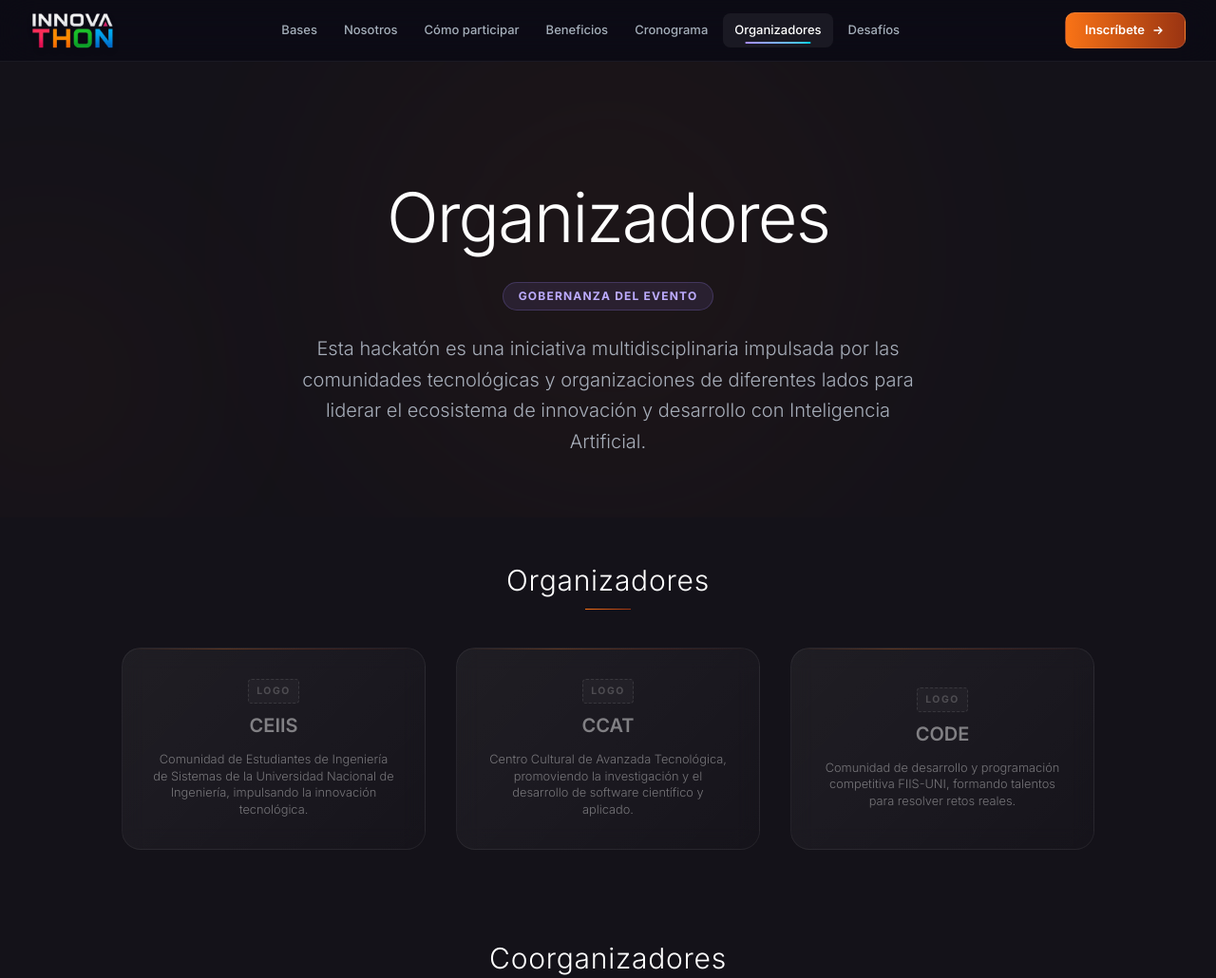
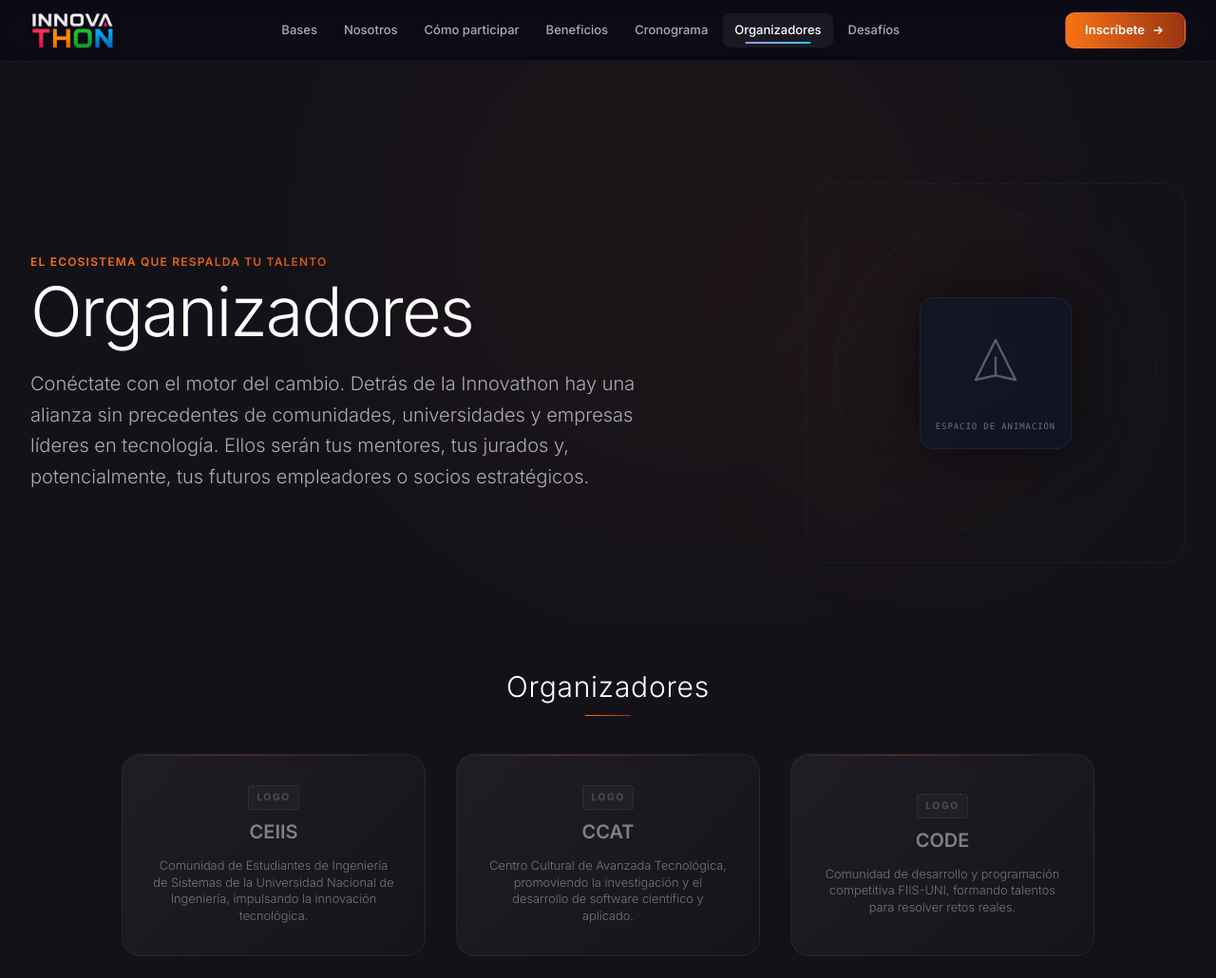
Before and after one commit to jeannrf/Innovathon-2026, an Astro site: page /organizadores in a window 1280 px wide. Shown: the top 1030 px of the page at 95% size. Built offline with nearby package versions, Linux system fonts and the light colour scheme; Astro itself is replaced by a stand-in of ours; animation ran at ten frames a second.

Commit message:
feat(organizadores): rediseñar sección hero a dos columnas y actualizar descripción

```diff
--- a/src/pages/organizadores.astro
+++ b/src/pages/organizadores.astro
@@ -77,26 +77,60 @@
 
 <Layout title="Organizadores">
   <!-- HERO -->
-  <section class="relative pt-32 pb-16 overflow-hidden min-h-[50vh] flex items-center">
+  <section class="relative pt-32 pb-16 overflow-hidden min-h-[60vh] flex items-center">
     <!-- Ambient Glows (matching index.astro aesthetic) -->
-    <div class="absolute left-1/2 -top-[20%] -translate-x-1/2 w-[600px] h-[600px] rounded-full bg-[var(--theme-color-glow)] blur-[130px] pointer-events-none opacity-25 z-0"></div>
-    <div class="absolute -left-[10%] top-1/3 w-[350px] h-[350px] rounded-full bg-[var(--theme-color-glow)] blur-[100px] pointer-events-none opacity-20 z-0"></div>
+    <div class="absolute left-1/3 -top-[20%] w-[600px] h-[600px] rounded-full bg-[var(--theme-color-glow)] blur-[130px] pointer-events-none opacity-25 z-0"></div>
+    <div class="absolute right-[10%] top-1/4 w-[350px] h-[350px] rounded-full bg-[var(--theme-color-glow)] blur-[100px] pointer-events-none opacity-20 z-0"></div>
 
-    <div class="container-custom relative z-10 text-center">
-      <h1
-        class="text-5xl md:text-7xl font-extralight tracking-tight mb-8 text-white reveal"
-        style="font-family: var(--font-display);"
-      >
-        Organizadores
-      </h1>
+    <div class="container-custom relative z-10 w-full">
+      <div class="grid grid-cols-1 lg:grid-cols-12 gap-12 items-center">
+        <!-- Left Column: Title & Intro -->
+        <div class="lg:col-span-7 text-left space-y-6">
+          <div class="space-y-2">
+            <span class="text-xs font-semibold tracking-widest uppercase text-transparent bg-clip-text bg-gradient-to-r from-[var(--theme-color-primary)] to-[var(--theme-color-secondary)] block reveal">
+              El ecosistema que respalda tu talento
+            </span>
+            <h1
+              class="text-5xl md:text-6xl lg:text-7xl font-extralight tracking-tight text-white reveal"
+              style="font-family: var(--font-display);"
+            >
+              Organizadores
+            </h1>
+          </div>
 
-      <div class="max-w-3xl mx-auto reveal reveal-delayed">
-        <div class="inline-block px-4 py-1.5 mb-6 text-xs font-bold tracking-widest uppercase rounded-full bg-[oklch(0.72_0.19_290_/_0.1)] text-[oklch(0.80_0.15_290)] border border-[oklch(0.72_0.19_290_/_0.2)]">
-          Gobernanza del evento
+          <p class="text-lg md:text-xl text-slate-300/80 leading-relaxed font-light reveal reveal-delayed max-w-2xl">
+            Conéctate con el motor del cambio. Detrás de la Innovathon hay una alianza sin precedentes de comunidades, universidades y empresas líderes en tecnología. Ellos serán tus mentores, tus jurados y, potencialmente, tus futuros empleadores o socios estratégicos.
+          </p>
         </div>
-        <p class="text-lg md:text-xl text-slate-300/80 leading-relaxed font-light max-w-2xl mx-auto">
-          Esta hackatón es una iniciativa multidisciplinaria impulsada por las comunidades tecnológicas y organizaciones de diferentes lados para liderar el ecosistema de innovación y desarrollo con Inteligencia Artificial.
-        </p>
+
+        <!-- Right Column: Interactive Placeholder for Future 3D Animation/Image -->
+        <div class="lg:col-span-5 flex justify-center lg:justify-end reveal reveal-delayed">
+          <div class="relative w-full aspect-square max-w-[360px] md:max-w-[400px] flex items-center justify-center">
+            <!-- Animated spinning borders -->
+            <div class="absolute inset-0 rounded-3xl border border-dashed border-slate-800/80 flex items-center justify-center">
+              <div class="absolute w-[85%] h-[85%] rounded-full border border-dashed border-slate-700/30 animate-[spin_60s_linear_infinite]"></div>
+              <div class="absolute w-[70%] h-[70%] rounded-full border border-dotted border-slate-600/20 animate-[spin_30s_linear_infinite_reverse]"></div>
+            </div>
+
+            <!-- Core glowing element -->
+            <div class="relative w-40 h-40 rounded-2xl bg-slate-900/60 border border-slate-800/80 flex flex-col items-center justify-center backdrop-blur-xl shadow-[0_0_50px_rgba(0,0,0,0.5)] group hover:border-[var(--theme-color-primary)]/50 transition-all duration-500 ease-out overflow-hidden">
+              <!-- Radial background glow -->
+              <div class="absolute inset-0 bg-gradient-to-tr from-[var(--theme-color-primary)]/10 to-[var(--theme-color-secondary)]/10 opacity-0 group-hover:opacity-100 transition-opacity duration-700"></div>
+
+              <!-- Floating Icon -->
+              <div class="relative transform group-hover:scale-110 group-hover:-translate-y-1 transition-all duration-500 ease-out">
+                <svg class="w-14 h-14 text-slate-500/80 group-hover:text-[var(--theme-color-primary)] transition-colors duration-500 animate-[bounce_3s_infinite]" fill="none" viewBox="0 0 24 24" stroke="currentColor" stroke-width="1">
+                  <path stroke-linecap="round" stroke-linejoin="round" d="M12 19l9 2-9-18-9 18 9-2zm0 0v-8" />
+                </svg>
+              </div>
+
+              <!-- Mini tag -->
+              <span class="absolute bottom-4 text-[9px] text-slate-500 font-mono tracking-widest uppercase text-center w-full px-2">
+                Espacio de Animación
+              </span>
+            </div>
+          </div>
+        </div>
       </div>
     </div>
   </section>
```
